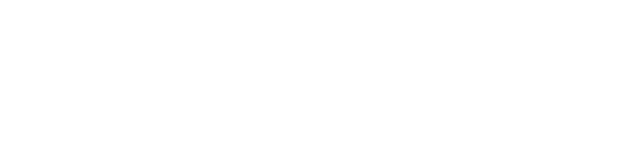
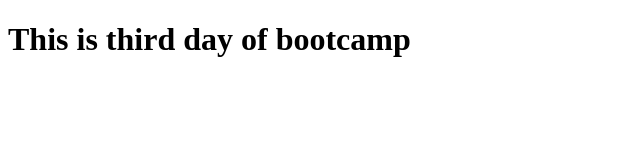
Before and after one commit to yashas-gune/day_3_BOOTCAMP, a plain HTML site: page index.html in a window 1280 px wide. Shown: the whole page, without its empty margins (0-640 px from the left). Drawn offline with Linux system fonts and the light colour scheme.

Commit message:
this is my second commit

```diff
--- a/index.html
+++ b/index.html
@@ -7,6 +7,6 @@
   <title>Document</title>
 </head>
 <body>
-
+  <h1>This is third day of bootcamp </h1>
 </body>
 </html>
```
